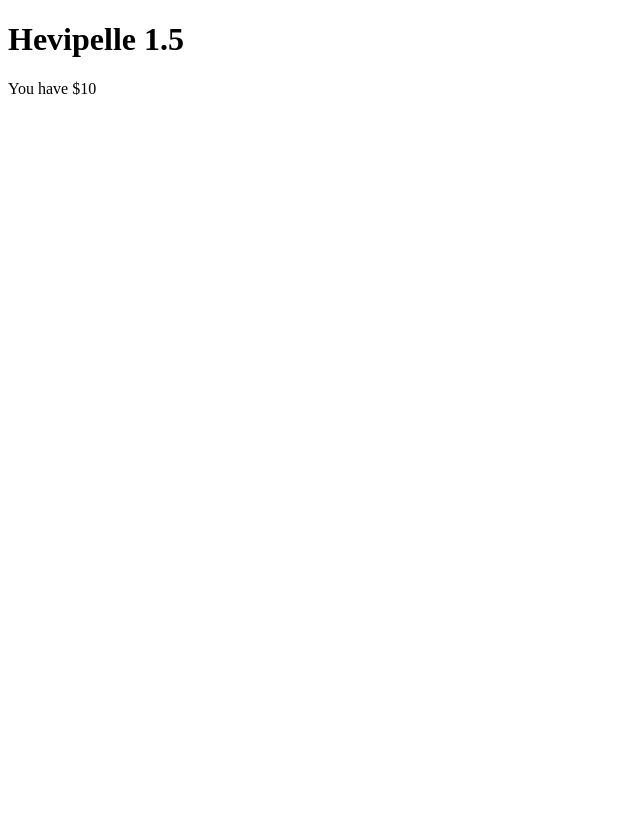
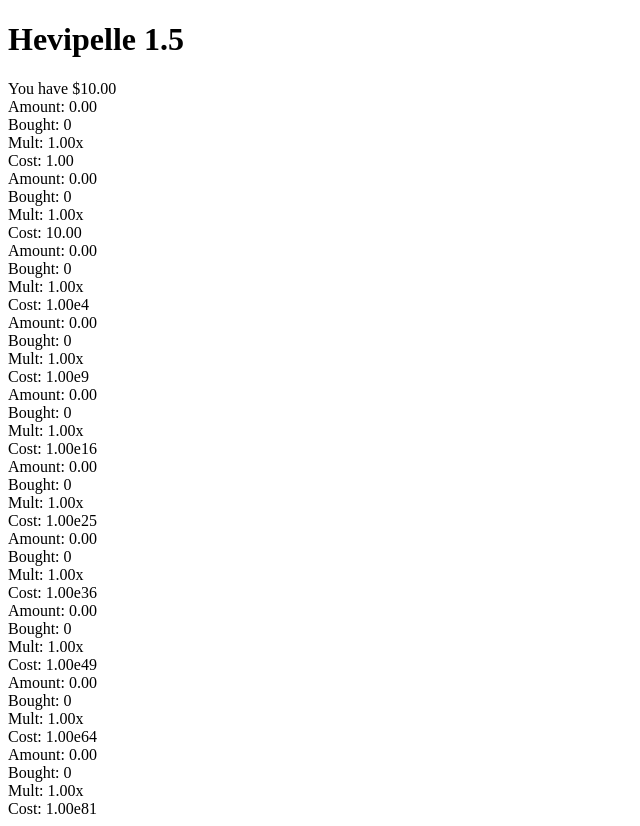
Before and after one commit to rotwang00/hevi1-5, a plain HTML site: page index.html in a window 1280 px wide. Shown: the whole page, without its empty margins (0-640 px from the left). Before the commit the page ends 800 px from the top, so only its background shows below. Drawn offline with Linux system fonts and the light colour scheme.

Commit message:
Added basic functionality

```diff
--- a/index.html
+++ b/index.html
@@ -10,16 +10,16 @@
     <h1>Hevipelle 1.5</h1>
     <div id="currency-display">You have $10</div>
     <div class="generator-container">
-      <div class="generator"></div>
-      <div class="generator"></div>
-      <div class="generator"></div>
-      <div class="generator"></div>
-      <div class="generator"></div>
-      <div class="generator"></div>
-      <div class="generator"></div>
-      <div class="generator"></div>
-      <div class="generator"></div>
-      <div class="generator"></div>
+      <div class="generator" id="gen1"></div>
+      <div class="generator" id="gen2"></div>
+      <div class="generator" id="gen3"></div>
+      <div class="generator" id="gen4"></div>
+      <div class="generator" id="gen5"></div>
+      <div class="generator" id="gen6"></div>
+      <div class="generator" id="gen7"></div>
+      <div class="generator" id="gen8"></div>
+      <div class="generator" id="gen9"></div>
+      <div class="generator" id="gen10"></div>
     </div>
   </body>
   <script src="script.js"></script>
--- a/script.js
+++ b/script.js
@@ -1,5 +1,6 @@
 let money = 10;
 let generators = [];
+let lastUpdate = Date.now();
 
 for (let i = 0; i < 10; i++) {
   let generator = {
@@ -10,3 +11,44 @@ for (let i = 0; i < 10; i++) {
   };
   generators.push(generator);
 }
+
+function format(amount) {
+  let power = Math.floor(Math.log10(amount));
+  let mantissa = amount / Math.pow(10, power);
+  if (power < 3) return amount.toFixed(2);
+  return mantissa.toFixed(2) + "e" + power;
+}
+
+function updateGUI() {
+  document.getElementById("currency-display").textContent =
+    "You have $" + format(money);
+  for (let i = 0; i < 10; i++) {
+    let g = generators[i];
+    document.getElementById(`gen${i + 1}`).innerHTML =
+      "Amount: " +
+      format(g.amount) +
+      "<br>Bought: " +
+      g.bought +
+      "<br>Mult: " +
+      format(g.mult) +
+      "x<br>Cost: " +
+      format(g.cost);
+  }
+}
+
+function productionLoop(diff) {
+  money += generators[0].amount * generators[0].mult * diff;
+  for (let i = 1; i < 10; i++) {
+    generators[i - 1].amount +=
+      (generators[i].amount * generators[i].mult * diff) / 5;
+  }
+}
+
+function mainLoop() {
+  let diff = (Date.now() - lastUpdate) / 1000;
+  productionLoop(diff);
+  updateGUI();
+  lastUpdate = Date.now();
+}
+
+setInterval(mainLoop, 50);
```
